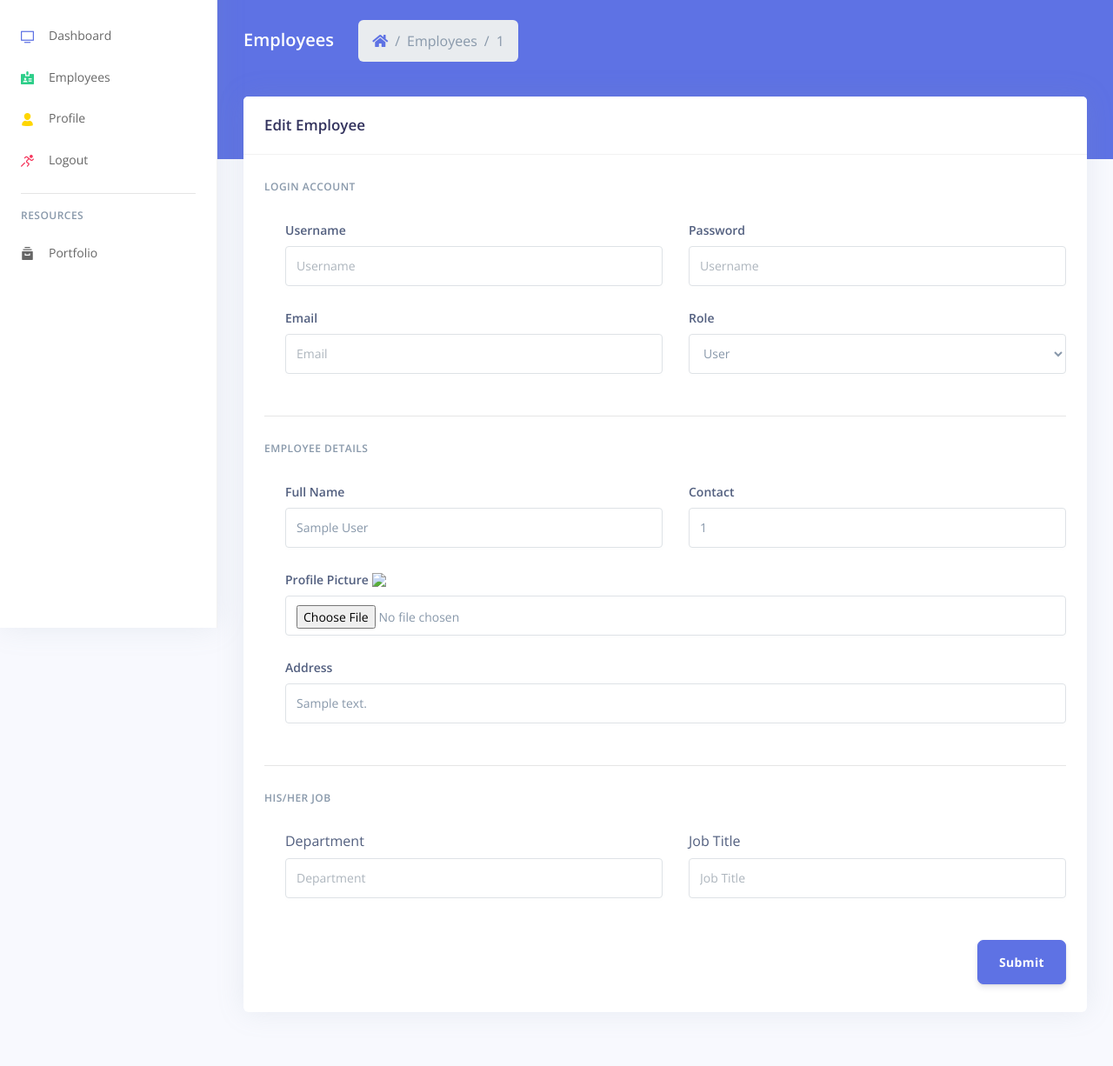
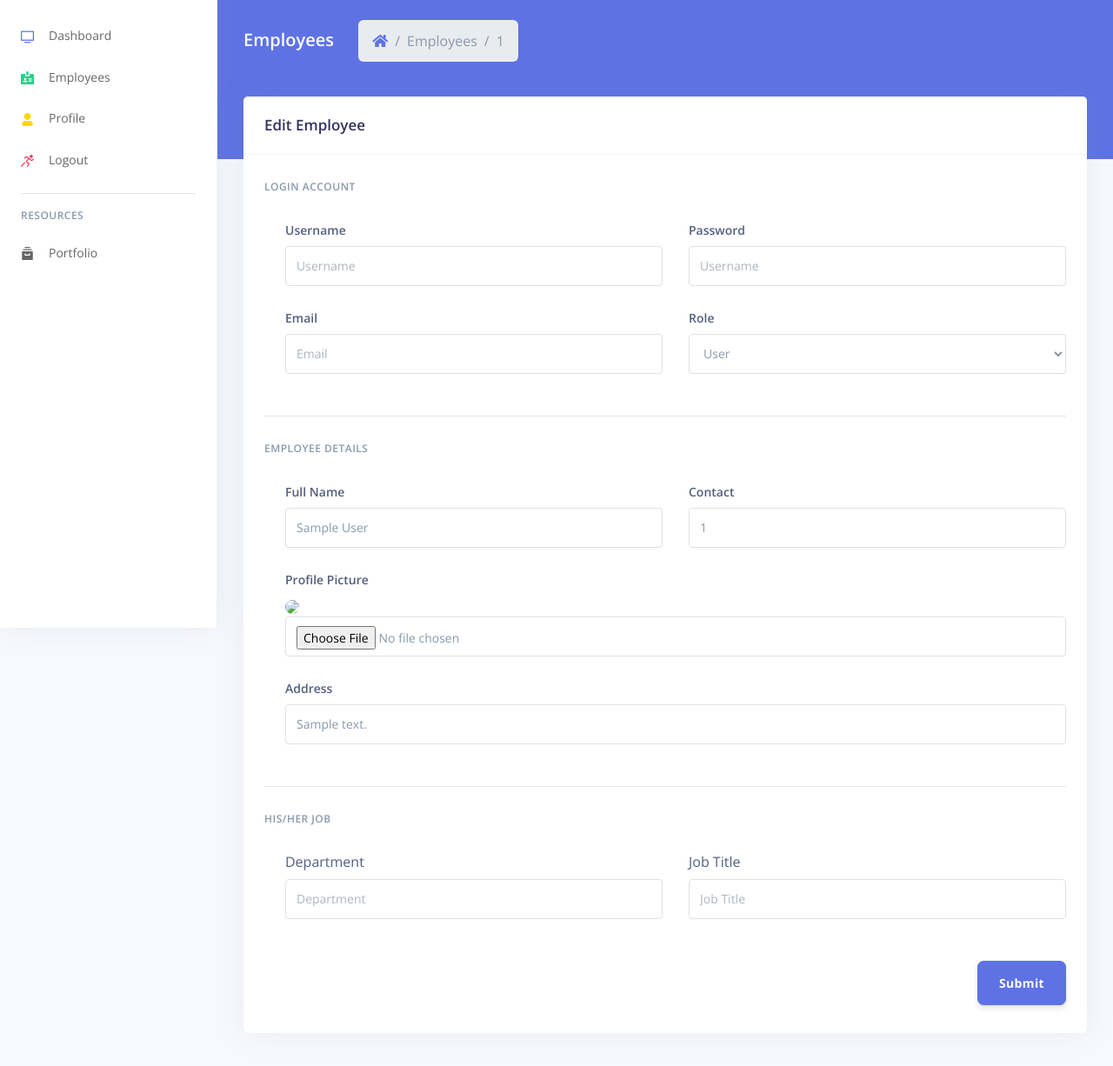
Before and after one commit to kchongee/employee-management-laravel, a Flask app: template apps/templates/home/employees_update.html in a window 1280 px wide. Shown: the part 78-1304 px from the top of the page at 87% size. Run offline with Flask 2, Linux system fonts and the light colour scheme; tables that the repository leaves empty hold one stand-in row (values such as "Sample post"); the template is opened without the code that fills it: values that come from a table or form of the project are taken from there, most other values are stand-ins (such as "Sample title", 1, 10 or a date in 2020); data that the repository does not hold is empty; some libraries are stand-ins or nearby versions.

Commit message:
change update.html layout

```diff
--- a/apps/templates/home/employees_update.html
+++ b/apps/templates/home/employees_update.html
@@ -109,8 +109,8 @@
                 <div class="row">
                   <div class="col-md-12">
                     <div class="form-group">
-                      <label for="input-profile_pic" class="form-control-label">Profile Picture</label>
-                      <img src="{{object_url}}/profile-pic-emp-id-{{employee.id}}"/>
+                      <label for="input-profile_pic" class="form-control-label">Profile Picture</label> <br/>
+                      <img src="{{object_url}}/profile-pic-emp-id-{{employee.id}}" class="rounded-circle img-fluid"/>
                       <input class="form-control" type="file" id="input-profile_pic" name="profile_pic" accept=".png, .jpg, .jpeg, .gif"/>
                     </div>
                   </div>
```
